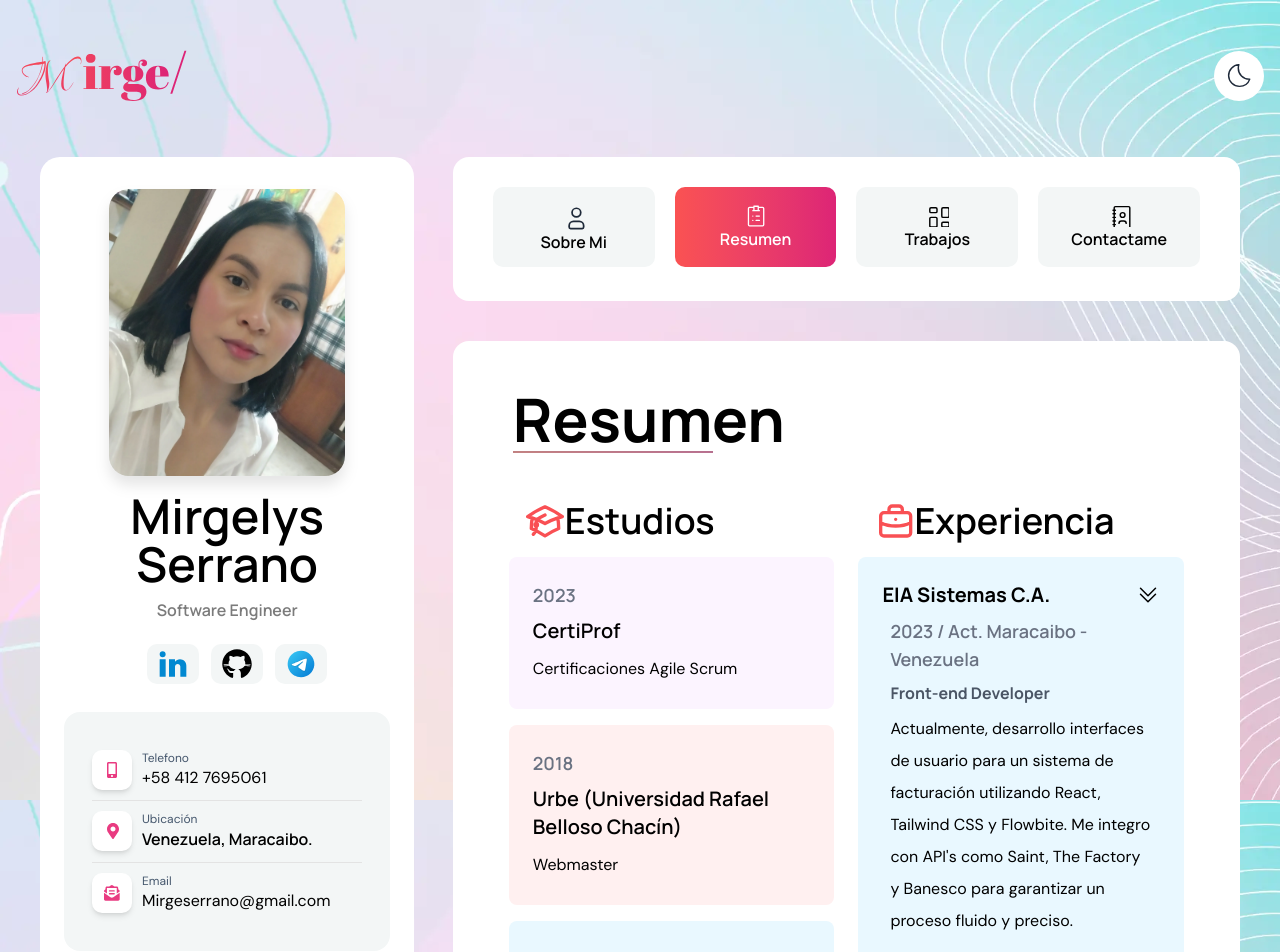
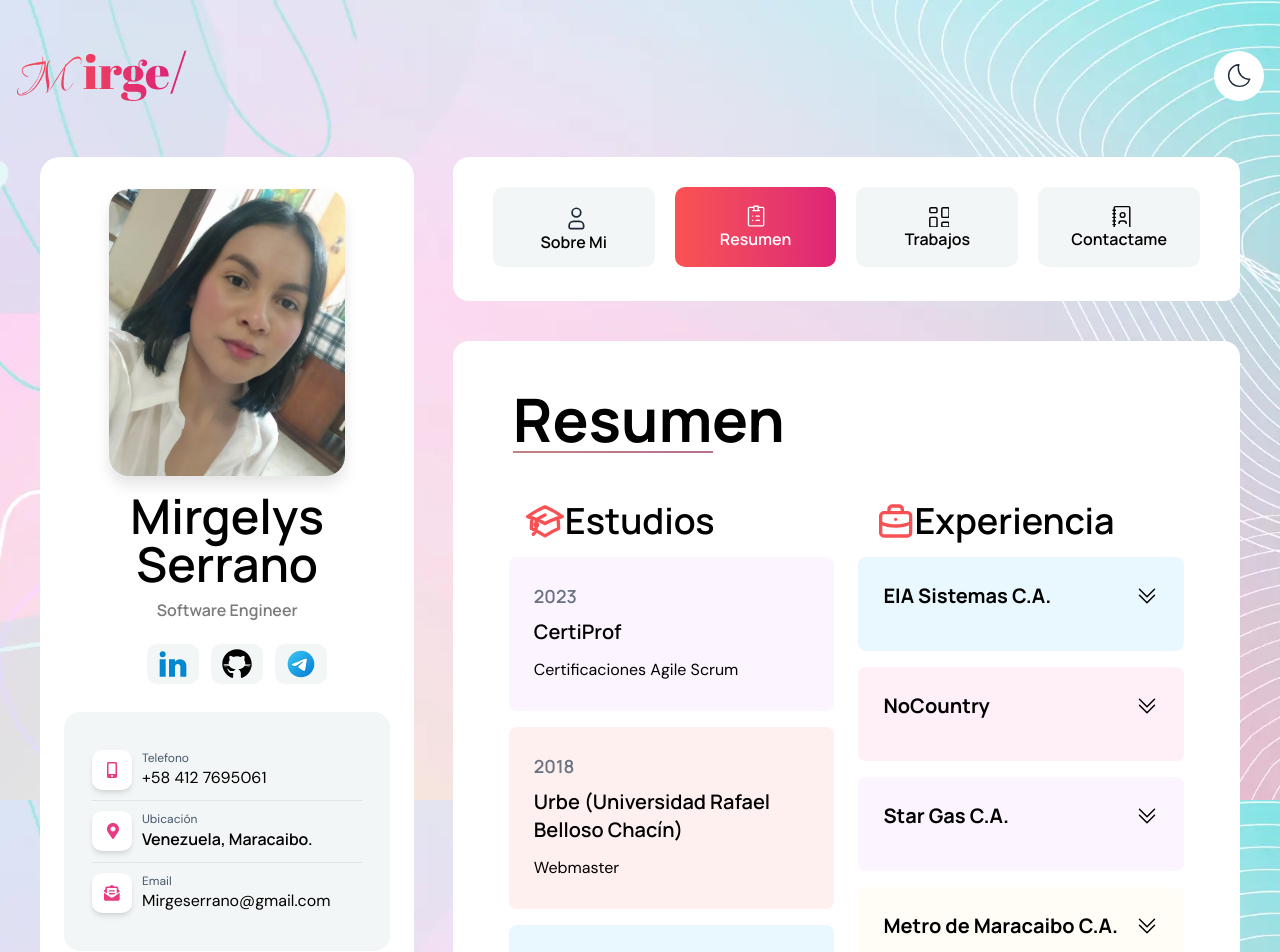
Before and after one commit to mirgeserrano/Mirge-Portafolio2.0, a React (Vite) app: page /resume in a window 1280 px wide. Shown: the top 952 px of the page. Built offline with nearby package versions, Linux system fonts and the light colour scheme.

Commit message:
Ajustes de tema y experiencia resume

```diff
--- a/src/pages/Resume.jsx
+++ b/src/pages/Resume.jsx
@@ -3,10 +3,10 @@ import { useState } from "react";
 import { resumeContent } from "../content/siteContent";
 
 const Resume = () => {
-  const [activeSection, setActiveSection] = useState(0);
+  const [activeSection, setActiveSection] = useState(null);
 
   const handleSectionClick = (index) => {
-    setActiveSection(index === activeSection ? -1 : index);
+    setActiveSection((current) => (current === index ? null : index));
   };
 
   return (
@@ -19,19 +19,27 @@ const Resume = () => {
           <div className="">
             <div className="flex p-4">
               <Graduation />
-              <h4 className="text-4xl dark:text-white font-medium">{resumeContent.studiesTitle}</h4>
+              <h4 className="text-4xl dark:text-white font-medium">
+                {resumeContent.studiesTitle}
+              </h4>
             </div>
 
             {resumeContent.studies.map((study) => (
               <div
                 key={study.year + study.title}
-                className="flex flex-wrap p-6 dark:bg-transparent dark:border dark:border-red-50 rounded-lg mb-4"
+                className="resume-card flex flex-wrap p-6 rounded-lg mb-4 border border-transparent dark:border-[#3c3a40] dark:bg-[#1b1b1d]"
                 style={{ backgroundColor: study.tone }}
               >
                 <div className="space-y-2">
-                  <h5 className="text-gray-500 dark:text-white text-lg">{study.year}</h5>
-                  <h3 className="dark:text-white text-xl font-semibold">{study.title}</h3>
-                  <div className="leading-8 text-gray-lite dark:text-[#A6A6A6]">{study.detail}</div>
+                  <h5 className="resume-card-year text-gray-500 dark:text-[#d9d4df] text-lg">
+                    {study.year}
+                  </h5>
+                  <h3 className="resume-card-title dark:text-white text-xl font-semibold">
+                    {study.title}
+                  </h3>
+                  <div className="resume-card-detail leading-8 text-gray-lite dark:text-[#d9d4df]">
+                    {study.detail}
+                  </div>
                 </div>
               </div>
             ))}
@@ -39,33 +47,45 @@ const Resume = () => {
           <div>
             <div className="flex p-4 ">
               <BriefCase />
-              <h4 className=" text-4xl dark:text-white font-medium">{resumeContent.experienceTitle}</h4>
+              <h4 className=" text-4xl dark:text-white font-medium">
+                {resumeContent.experienceTitle}
+              </h4>
             </div>
             {resumeContent.experience.map((section, index) => (
               <div
                 key={section.company}
-                className="p-6 dark:bg-transparent dark:border dark:text-white rounded-lg mb-4"
+                className="resume-card p-6 rounded-lg mb-4 border border-transparent dark:border-[#3c3a40] dark:bg-[#1b1b1d] dark:text-white"
                 style={{ backgroundColor: section.tone }}
               >
-                <div className="flex justify-between items-center gap-3">
-                  <button
-                    type="button"
-                    className="text-xl font-bold text-left"
-                    onClick={() => handleSectionClick(index)}
+                <button
+                  type="button"
+                  className="flex justify-between items-center gap-3 w-full text-left"
+                  onClick={() => handleSectionClick(index)}
+                  aria-expanded={activeSection === index}
+                >
+                  <span className="text-xl font-bold dark:text-white">
+                    {section.company}
+                  </span>
+                  <span
+                    className={`transition-transform duration-300 ${activeSection === index ? "rotate-180" : "rotate-0"}`}
+                    aria-hidden="true"
                   >
-                    {section.company}
-                  </button>
-                  <Flecha />
-                </div>
+                    <Flecha />
+                  </span>
+                </button>
 
-                <div className="flex p-2 dark:bg-transparent rounded-lg">
+                <div className="flex p-2 rounded-lg">
                   {activeSection === index && (
                     <div className="space-y-2">
-                      <h5 className="text-gray-500 dark:text-white text-lg">{section.period}</h5>
-                      <h3 className="text-gray-600 dark:text-white text-md font-semibold">
+                      <h5 className="resume-card-year text-gray-500 dark:text-[#d9d4df] text-lg">
+                        {section.period}
+                      </h5>
+                      <h3 className="resume-card-role text-gray-600 dark:text-white text-md font-semibold">
                         <span className="font-bold">{section.role}</span>
                       </h3>
-                      <div className="leading-8 text-gray-lite dark:text-[#A6A6A6]">{section.description}</div>
+                      <div className="resume-card-detail leading-8 text-gray-lite dark:text-[#d9d4df]">
+                        {section.description}
+                      </div>
                     </div>
                   )}
                 </div>
@@ -76,7 +96,9 @@ const Resume = () => {
 
         <div className="flex p-4">
           <Brain />
-          <h4 className="text-4xl dark:text-white font-medium">{resumeContent.skillsTitle}</h4>
+          <h4 className="text-4xl dark:text-white font-medium">
+            {resumeContent.skillsTitle}
+          </h4>
         </div>
         <div className="p-7 rounded-2xl mt-7 bg-[#F3F6F6] dark:bg-[#1D1D1D]">
           <div className="flex flex-wrap justify-between p-4">
--- a/src/styles/about.css
+++ b/src/styles/about.css
@@ -21,6 +21,45 @@
 .dark .about-title, .dark .about-section-title { color: white; }
 .dark .about-intro, .dark .about-strength { color: #c4bfca; }
 .dark .about-strength b { color: white; }
+
+.dark .about-service-card {
+  background-color: #17171b !important;
+  border-color: rgba(255, 255, 255, 0.12) !important;
+  border-bottom-color: rgba(255, 255, 255, 0.2) !important;
+  box-shadow: 0 18px 40px rgba(0, 0, 0, 0.22);
+}
+
+.dark .about-service-card h3,
+.dark .about-service-card .text-gray-lite,
+.dark .about-service-card > div:last-child > div,
+.dark .about-service-card > div:last-child > h3 {
+  color: #f3edf8 !important;
+}
+
+.dark .about-service-card .about-service-icon {
+  background-color: #232326 !important;
+  border-color: rgba(255, 255, 255, 0.12) !important;
+}
+
+.dark .resume-card {
+  background-color: #1b1b1d !important;
+  border-color: #3c3a40 !important;
+  box-shadow: 0 12px 24px rgba(0, 0, 0, 0.18);
+}
+
+.dark .resume-card-year,
+.dark .resume-card-detail,
+.dark .resume-card-role,
+.dark .resume-card-title,
+.dark .resume-card button {
+  color: #f3edf8 !important;
+}
+
+.dark .resume-card .text-gray-500,
+.dark .resume-card .text-gray-600,
+.dark .resume-card .text-gray-lite {
+  color: #d9d4df !important;
+}
 
 @media (max-width: 640px) {
   .about-hero { padding: 2rem 1.25rem 1.25rem; }
--- a/src/styles/index.css
+++ b/src/styles/index.css
@@ -9,6 +9,7 @@
 @import "./contact.css";
 @import "./techstack.css";
 
-@config "../../tailwind.config.js";
+@custom-variant dark (&:where(.dark, .dark *));
+
 @plugin "flowbite/plugin";
 @source "../../node_modules/flowbite";
--- a/tailwind.config.js
+++ /dev/null
@@ -1,21 +0,0 @@
-/** @type {import('tailwindcss').Config} */
-export default {
-  content: [
-    "./index.html",
-    "./src/**/*.{js,ts,jsx,tsx}",
-    "./node_modules/tailwind-datepicker-react/dist/**/*.js",
-  ],
-  darkMode: "class",
-  theme: {
-    extend: {
-      fontFamily: {
-        opensans: ["Open Sans", "sans-serif"],
-      },
-      backgroundImage: {
-        fondo: "url('/public/images/fondo.png')",
-        fondoDark: "url('/public/images/fondoDark.png')",
-      },
-    },
-  },
-  plugins: [],
-};
```
